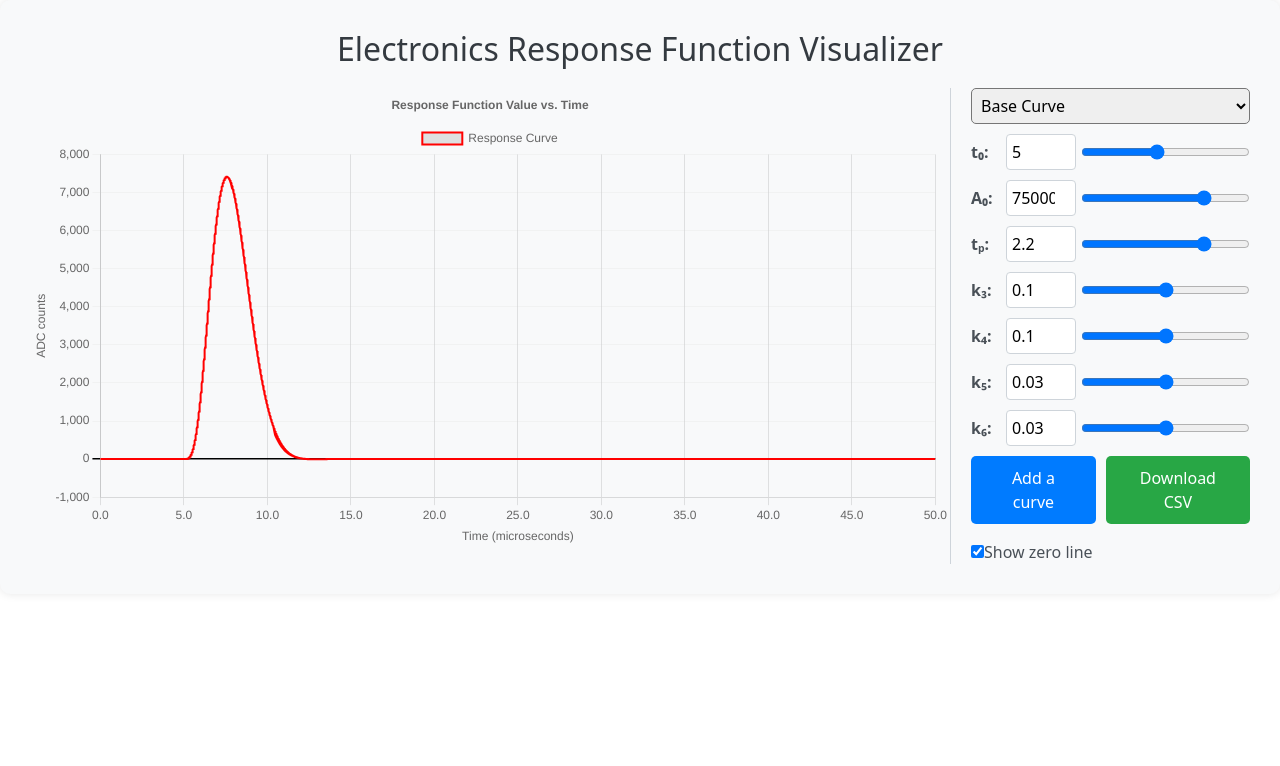
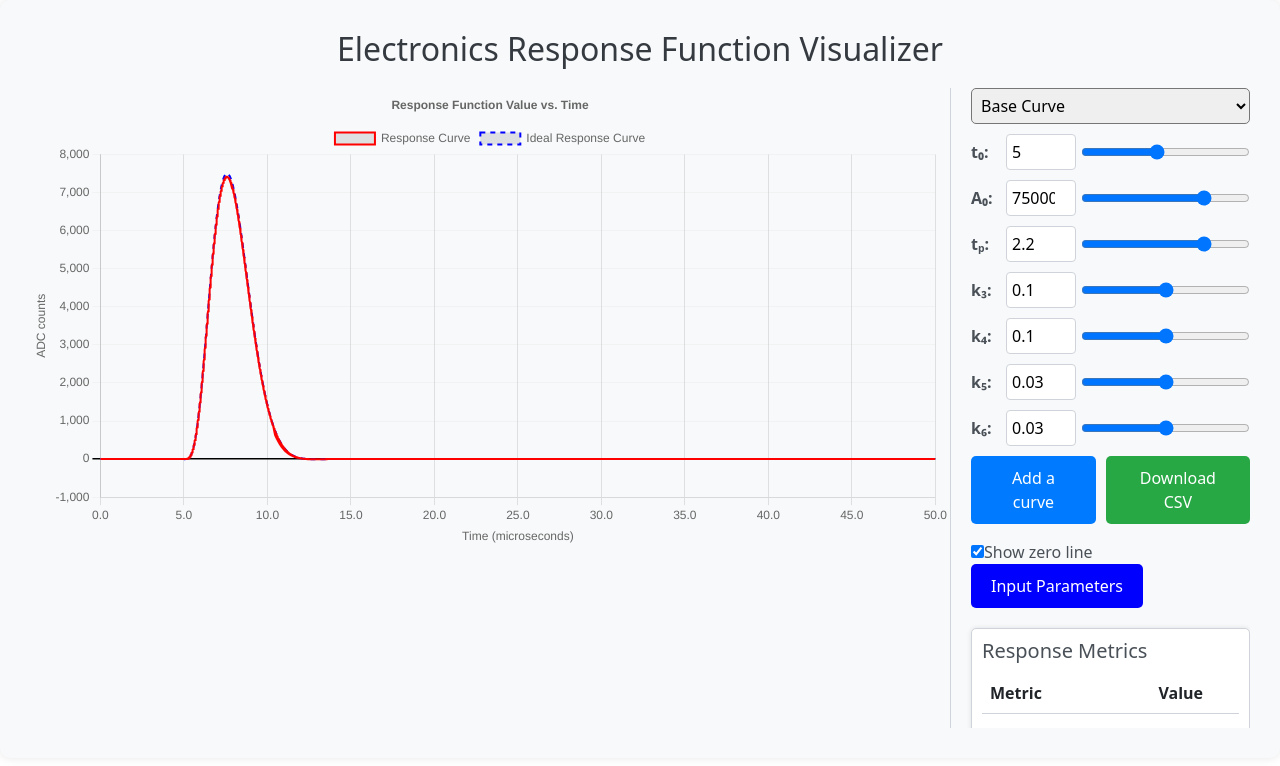
Before and after one commit to fanrado/elec-response, a React (Create React App) app: page / in a window 1280 px wide. Shown: the top 766 px of the page. Built offline with nearby package versions, Linux system fonts and the light colour scheme.

Commit message:
- Added a button allowing to paste parameters from a csv file; - Added a table showing the integral of the tail, the maximum deviation of the tail from the ideal response, and class of the response (assigned to the value "unknown" now); - Overlaying the response function with the ideal response

```diff
--- a/src/App.js
+++ b/src/App.js
@@ -127,10 +127,91 @@ function App() {
     }
   }
 
+  {/*Convert response legacy to javascript */}
+  function responseLegacy(x, par) {
+    // const t = x.map(val => val - par[0]);
+    const t = x - par[0];
+    const A0 = par[1];
+    const tp = par[2];
+
+    // const reltime = t.map(val => val / tp);
+    const reltime = t/tp;
+    const gain = A0 * 1.012;
+    // console.log("x", x);
+    // console.log("t", t);
+    // console.log("A0", A0);
+    // console.log("tp", tp);
+    // console.log("reltime", reltime);
+    // console.log("gain", gain);
+    // console.log("params", par);
+    const value = 4.31054 * Math.exp(-2.94809 * reltime) * gain -
+      2.6202 * Math.exp(-2.82833 * reltime) * Math.cos(1.19361 * reltime) * gain -
+      2.6202 * Math.exp(-2.82833 * reltime) * Math.cos(1.19361 * reltime) * Math.cos(2.38722 * reltime) * gain +
+      0.464924 * Math.exp(-2.40318 * reltime) * Math.cos(2.5928 * reltime) * gain +
+      0.464924 * Math.exp(-2.40318 * reltime) * Math.cos(2.5928 * reltime) * Math.cos(5.18561 * reltime) * gain +
+      0.762456 * Math.exp(-2.82833 * reltime) * Math.sin(1.19361 * reltime) * gain -
+      0.762456 * Math.exp(-2.82833 * reltime) * Math.cos(2.38722 * reltime) * Math.sin(1.19361 * reltime) * gain +
+      0.762456 * Math.exp(-2.82833 * reltime) * Math.cos(1.19361 * reltime) * Math.sin(2.38722 * reltime) * gain -
+      2.6202 * Math.exp(-2.82833 * reltime) * Math.sin(1.19361 * reltime) * Math.sin(2.38722 * reltime) * gain -
+      0.327684 * Math.exp(-2.40318 * reltime) * Math.sin(2.5928 * reltime) * gain +
+      0.327684 * Math.exp(-2.40318 * reltime) * Math.cos(5.18561 * reltime) * Math.sin(2.5928 * reltime) * gain -
+      0.327684 * Math.exp(-2.40318 * reltime) * Math.cos(2.5928 * reltime) * Math.sin(5.18561 * reltime) * gain +
+      0.464924 * Math.exp(-2.40318 * reltime) * Math.sin(2.5928 * reltime) * Math.sin(5.18561 * reltime) * gain;
+
+    return t>0 ? value : 0;
+  }
+
+  // Helper function for trapezoidal integration
+  function trapezoidalIntegration(x, y) {
+    let integral = 0;
+    for (let i = 0; i < x.length - 1; i++) {
+      integral += 0.5 * (x[i + 1] - x[i]) * (y[i] + y[i + 1]);
+    }
+    return integral;
+  }
+
+  // Calculate the integral of the tail and the maximum deviation of the tail of the real response from the ideal
+  function calculateMetrics(params) {
+    const x = generateX();
+    const R = x.map(val => response(val, params));
+    // x = generateX();
+    const R_ideal = x.map(val => responseLegacy(val, params));
+
+    // Find the peak in the ideal response
+    const pos_peak = R_ideal.indexOf(Math.max(...R_ideal));
+
+    // Define the tail region
+    const xtail = x.slice(pos_peak + 6);
+    const y1 = R.slice(pos_peak + 6);
+    const y2 = R_ideal.slice(pos_peak + 6);
+
+    // Select data for integration
+    const x_selected = xtail.slice(0, 50); // Fixed integration domain
+    const R_selected = y1.slice(0, 50);
+    const R_ideal_selected = y2.slice(0, 50);
+
+    // Calculate integrals using the trapezoidal rule
+    const integral_R_selected = trapezoidalIntegration(x_selected, R_selected);
+    const integral_R_ideal_selected = trapezoidalIntegration(x_selected, R_ideal_selected);
+
+    // Calculate deviations
+    const deviations = R_selected.map((val, i) => val - R_ideal_selected[i]);
+    const max_deviation = Math.max(...deviations.map(Math.abs));
+
+    return {
+      integralOfTail: integral_R_selected.toFixed(2),
+      maxDeviation: max_deviation.toFixed(2),
+      responseClass: "Unknown" // Placeholder for now
+    };
+  }
+
   useEffect(() => {
     const x = generateX();
     const y = x.map(val => response(val, params));
-    setDataPoints({ x, y });
+    const yIdeal = x.map(val => responseLegacy(val, params)); // Calculate the ideal response
+    console.log("yIdeal", yIdeal);
+    console.log("x", x);
+    setDataPoints({ x, y, yIdeal }); // Store both response and ideal response
   }, [params]); // Recalculate when params change
 
   const handleChange = (index, event) => {
@@ -205,6 +286,16 @@ function App() {
         pointRadius: 0,
         fill: false,
       },
+      {
+        label: 'Ideal Response Curve',
+        data: dataPoints.x.map((x, i) => ({ x, y: dataPoints.yIdeal[i] })), // Ideal response curve
+        borderColor: 'blue',
+        borderWidth: 2,
+        tension: 0,
+        pointRadius: 0,
+        fill: false,
+        borderDash: [5, 5], // Dashed line for distinction
+      },
       ...overlayData.map((set, i) => ({
         label: `Overlay ${i + 1}`,
         data: set.x.map((x, j) => ({ x, y: set.y[j] })), // ✅ overlay with pairs too
@@ -259,7 +350,40 @@ function App() {
     }
   };
 
+  // Adding a button allowing to input the fit parameters by copying them from a csv (comma separated) file
+  const [showInputModal, setShowInputModal] = useState(false);
+  const [inputValues, setInputValues] = useState('');
 
+  const applyInputValues = () => {
+    const values = inputValues.split(',').map(Number);
+    if (values.length === 6) {
+      const newParams = [...params];
+      [newParams[1], newParams[2], newParams[3], newParams[4], newParams[5], newParams[6]] = values;
+      setParams(newParams);
+      setShowInputModal(false);
+    } else {
+      alert('Please enter exactly 6 comma-separated values.');
+    }
+  };
+
+  // Adding a table, below the button Past parameters, showing the integral, max deviation, and class of the response function
+  const [responseMetrics, setResponseMetrics] = useState({
+    integralOfTail: 'Unknown',
+    maxDeviation: 'Unknown',
+    responseClass: 'Unknown',
+  });
+  useEffect(() => {
+    const x = generateX();
+    const y = x.map(val => response(val, params));
+    const yIdeal = x.map(val => responseLegacy(val, params)); // Calculate the ideal response
+    setDataPoints({ x, y, yIdeal });
+
+    // Calculate metrics
+    const metrics = calculateMetrics(params);
+    setResponseMetrics(metrics);
+  }, [params]); // Recalculate when params change
+
+  // Return
   return (
     <div style={{
       padding: '30px',
@@ -358,6 +482,109 @@ function App() {
               Show zero line
             </label>
           </div>
+
+            <div style={{ display: 'flex', marginBottom: '10px' }}>
+              <button onClick={() => setShowInputModal(true)} style={{
+                backgroundColor: '#0000ff',
+                color: '#fff',
+                border: 'none',
+                padding: '10px 20px',
+                borderRadius: '5px',
+                cursor: 'pointer'
+              }}>Input Parameters</button>
+            </div>
+
+            {showInputModal && (
+              <div style={{
+                position: 'fixed',
+                top: '50%',
+                left: '50%',
+                transform: 'translate(-50%, -50%)',
+                backgroundColor: '#fff',
+                padding: '20px',
+                borderRadius: '10px',
+                boxShadow: '0 0 10px rgba(0, 0, 0, 0.3)',
+                zIndex: 1000
+              }}>
+                <h4 style={{ marginBottom: '10px' }}>Paste Parameters (A₀, tₚ, k₃, k₄, k₅, k₆)</h4>
+                <textarea
+                  rows="3"
+                  style={{
+                    width: '100%',
+                    padding: '10px',
+                    border: '1px solid #ced4da',
+                    borderRadius: '5px',
+                    marginBottom: '10px'
+                  }}
+                  placeholder="e.g. 75000,2.2,0.1,0.1,0.03,0.03"
+                  value={inputValues}
+                  onChange={(e) => setInputValues(e.target.value)}
+                />
+                <div style={{ display: 'flex', justifyContent: 'space-between' }}>
+                  <button onClick={applyInputValues} style={{
+                    backgroundColor: '#28a745',
+                    color: '#fff',
+                    border: 'none',
+                    padding: '10px 20px',
+                    borderRadius: '5px',
+                    cursor: 'pointer'
+                  }}>Apply</button>
+                  {/*Add a clear button */}
+                  <button onClick={() => setInputValues('')} style={{
+                    backgroundColor: '#0f0f0f',
+                    color: '#fff',
+                    border: 'none',
+                    padding: '10px 20px',
+                    borderRadius: '5px',
+                    cursor: 'pointer'
+                  }}>Clear</button>
+                  <button onClick={() => setShowInputModal(false)} style={{
+                    backgroundColor: '#dc3545',
+                    color: '#fff',
+                    border: 'none',
+                    padding: '10px 20px',
+                    borderRadius: '5px',
+                    cursor: 'pointer'
+                  }}>Cancel</button>
+                </div>
+              </div>
+            )}
+
+          {/*Adding the table showing the integral, max deviation, and class*/}
+          {/* Table for response metrics */}
+          <div style={{
+            marginTop: '20px',
+            border: '1px solid #ced4da',
+            borderRadius: '5px',
+            padding: '10px',
+            backgroundColor: '#fff',
+            boxShadow: '0 0 5px rgba(0, 0, 0, 0.1)'
+          }}>
+            <h5 style={{ marginBottom: '10px', color: '#495057' }}>Response Metrics</h5>
+            <table style={{ width: '100%', borderCollapse: 'collapse' }}>
+              <thead>
+                <tr>
+                  <th style={{ textAlign: 'left', padding: '8px', borderBottom: '1px solid #ced4da' }}>Metric</th>
+                  <th style={{ textAlign: 'left', padding: '8px', borderBottom: '1px solid #ced4da' }}>Value</th>
+                </tr>
+              </thead>
+              <tbody>
+                <tr>
+                  <td style={{ padding: '8px', borderBottom: '1px solid #ced4da' }}>Integral of Tail</td>
+                  <td style={{ padding: '8px', borderBottom: '1px solid #ced4da' }}>{responseMetrics.integralOfTail}</td>
+                </tr>
+                <tr>
+                  <td style={{ padding: '8px', borderBottom: '1px solid #ced4da' }}>Maximum Deviation</td>
+                  <td style={{ padding: '8px', borderBottom: '1px solid #ced4da' }}>{responseMetrics.maxDeviation}</td>
+                </tr>
+                <tr>
+                  <td style={{ padding: '8px' }}>Response Class</td>
+                  <td style={{ padding: '8px' }}>{responseMetrics.responseClass}</td>
+                </tr>
+              </tbody>
+            </table>
+          </div>
+
         </div>
       </div>
     </div>
```
